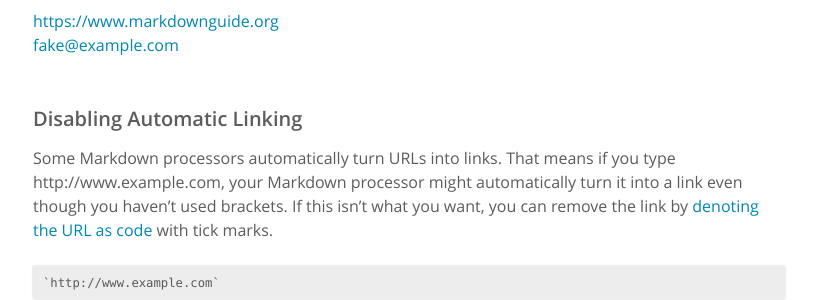
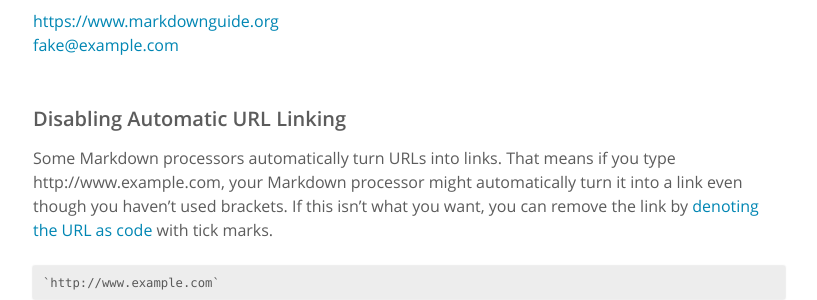
Before and after one commit to mattcone/markdown-guide, a Jekyll site: the page built from index.md, in a window 1280 px wide and 900 px high, scrolled down 15017 px. Shown: the part 155-455 px from the top of the window, without its empty margins (231-1048 px from the left). Built offline with Jekyll 4.4.1, drawn with Linux system fonts in a browser that asks for light colours.

Commit message:
Clarify URL linking

```diff
--- a/_content/basic-syntax/links.md
+++ b/_content/basic-syntax/links.md
@@ -24,7 +24,7 @@ The rendered output looks like this:
 <https://www.markdownguide.org><br/>
 <fake@example.com>
 
-#### Disabling Automatic Linking
+#### Disabling Automatic URL Linking
 
 Some Markdown processors automatically turn URLs into links. That means if you type http://www.example.com, your Markdown processor might automatically turn it into a link even though you haven't used brackets. If this isn't what you want, you can remove the link by [denoting the URL as code](#code-1) with tick marks.
 
```
